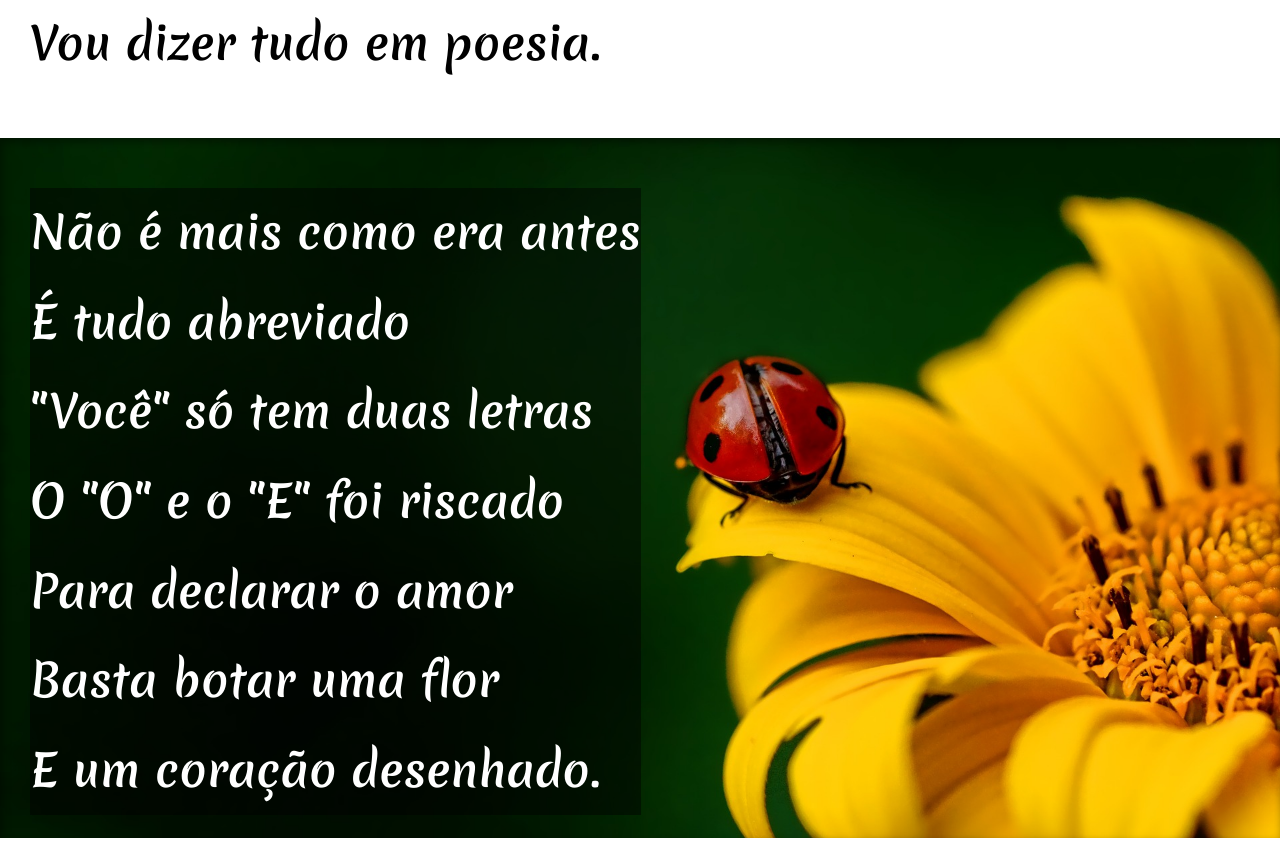
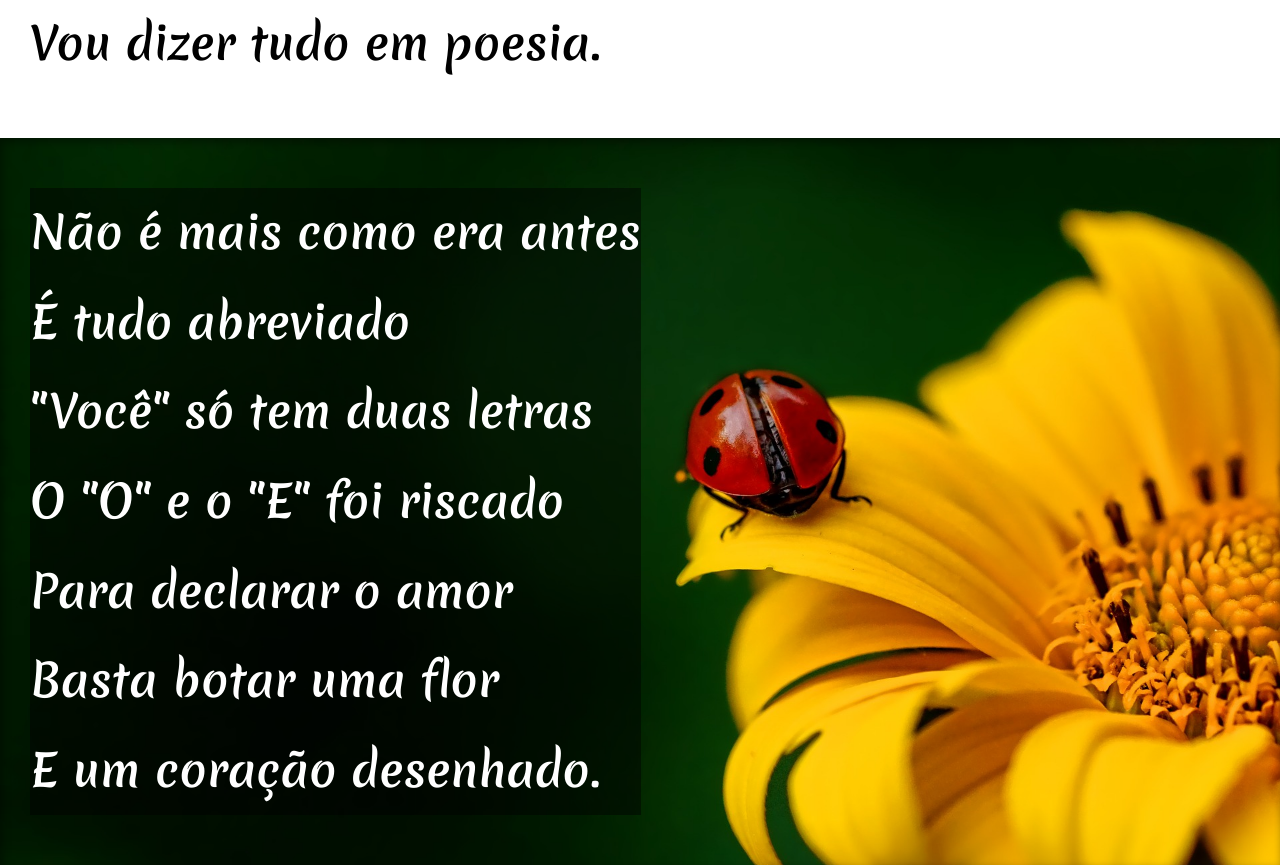
Before and after one commit to MarcoBertholdo/html-css, a plain HTML site: page desafios/d012/index.html in a window 1280 px wide. Shown: the part 860-1725 px from the top of the page. Drawn offline with nearby package versions, Linux system fonts and the light colour scheme.

Commit message:
att d012

```diff
--- a/desafios/d012/style.css
+++ b/desafios/d012/style.css
@@ -64,10 +64,9 @@ main {
 }
 
 .imagem#img1 {
-    height: 700px;
     background-image: url('imagens/background001.jpg');
     background-size: cover;
-    background-position: left center;
+    background-position: center center;
     background-attachment: fixed;
     box-shadow: inset 2px 4px 8px rgba(0, 0, 0, 0.400);
 }
```
